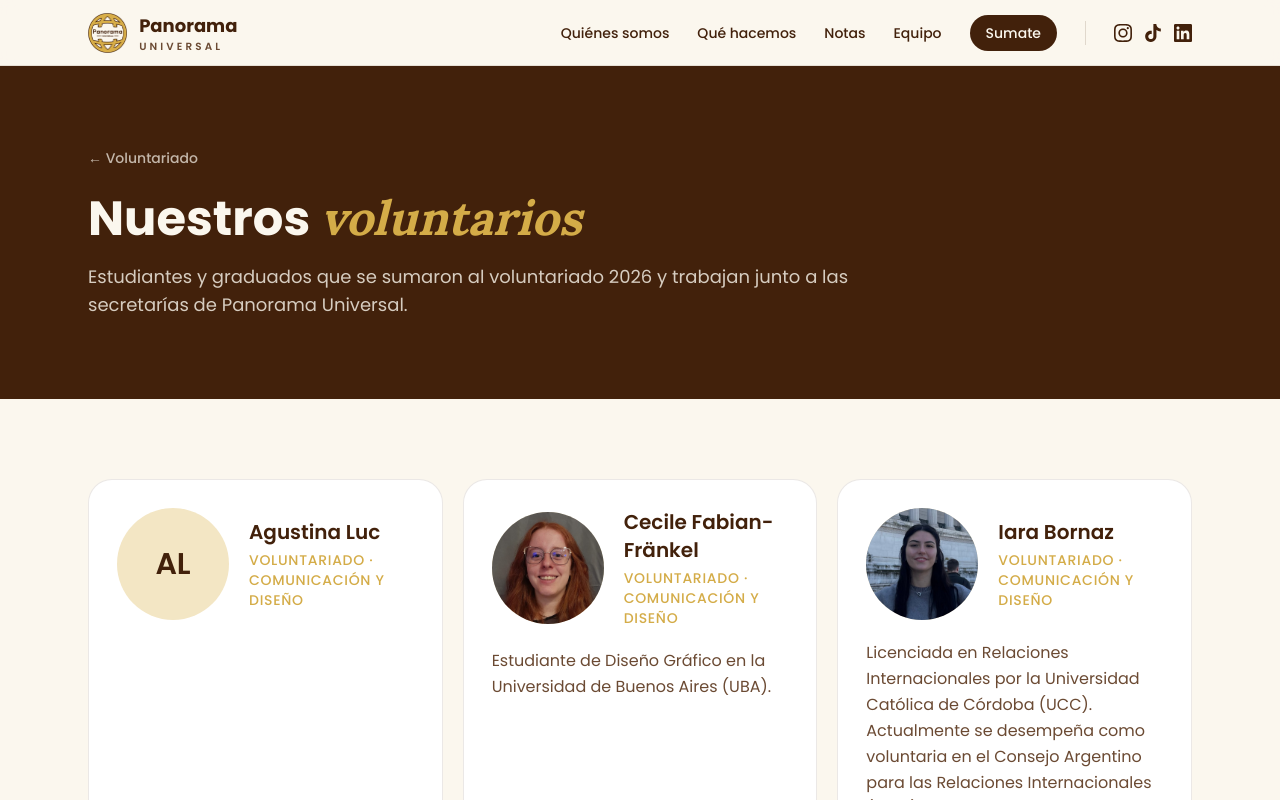
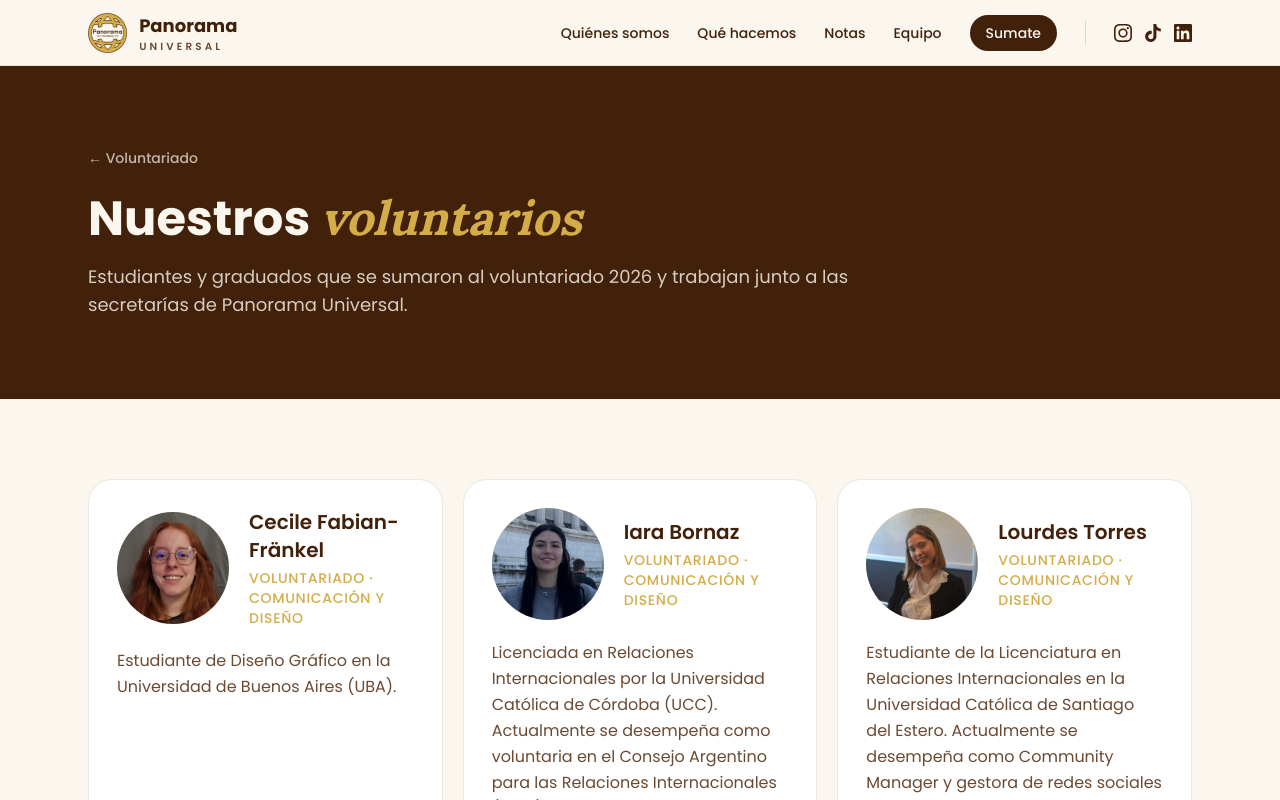
Before and after one commit to panoramauniversal/panorama-web, a Next.js app: page /equipo/voluntariado/voluntarios in a window 1280 px wide. Shown: the top 800 px of the page. Built offline with nearby package versions, Linux system fonts and the light colour scheme.

Commit message:
Quitar a Agustina Luc de voluntarios
Co-Authored-By: Claude Opus 5.5 <noreply@anthropic.com>
Claude-Session: https://claude.ai/code/session_01XSbgm8y3SE5Wf3ovLbby6g

```diff
--- a/app/voluntarios.ts
+++ b/app/voluntarios.ts
@@ -6,7 +6,6 @@ import type { Integrante } from "./equipo";
 export type Voluntario = Omit<Integrante, "cargo"> & { area: string };
 
 export const voluntarios: Voluntario[] = [
-  { nombre: "Agustina Luc", area: "Comunicación y Diseño" },
   {
     nombre: "Martina Ayelén Rein",
     area: "Asuntos Institucionales y Proyectos",
```
Also changed, not shown: 1 other file (tests, documents, lock files or other folders).
